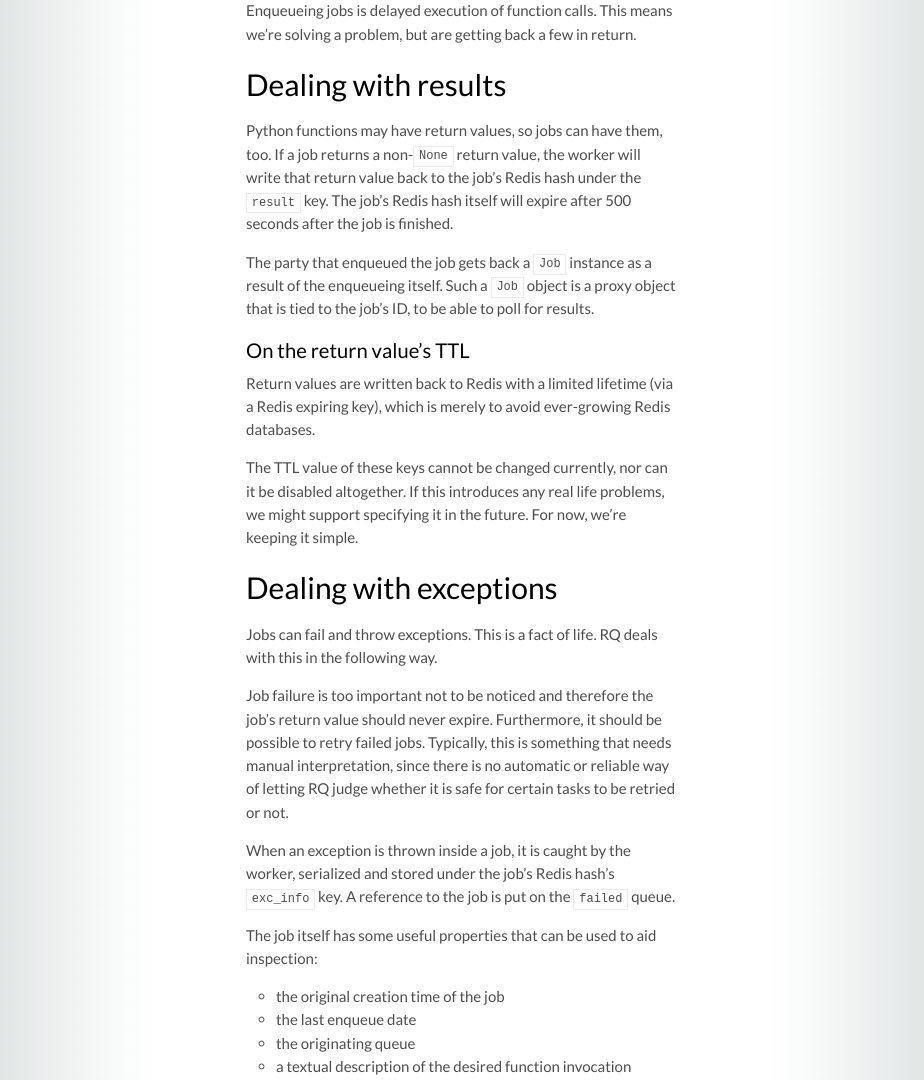
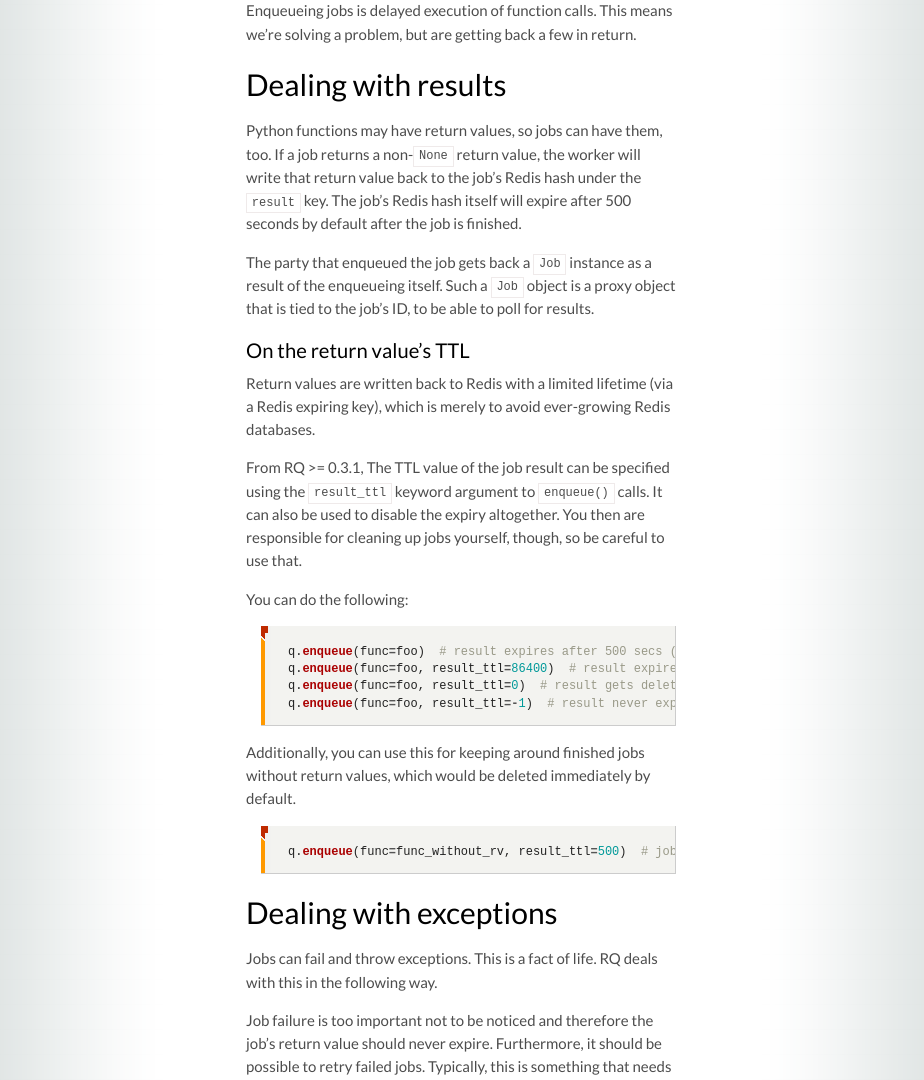
Before and after one commit to rq/rq, a Jekyll site: the page built from docs/results.md, in a window 1280 px wide and 1400 px high. Shown: the part 320-1400 px from the top of the window, without its empty margins (179-1103 px from the left). Built offline with Jekyll 4.4.1, drawn with Linux system fonts in a browser that asks for light colours; some web fonts are replaced; Markdown is read by kramdown in place of the engine named in the settings.

Commit message:
Document the new expiry behaviour.

```diff
--- a/docs/results.md
+++ b/docs/results.md
@@ -12,7 +12,7 @@ solving a problem, but are getting back a few in return.
 Python functions may have return values, so jobs can have them, too.  If a job
 returns a non-`None` return value, the worker will write that return value back
 to the job's Redis hash under the `result` key.  The job's Redis hash itself
-will expire after 500 seconds after the job is finished.
+will expire after 500 seconds by default after the job is finished.
 
 The party that enqueued the job gets back a `Job` instance as a result of the
 enqueueing itself.  Such a `Job` object is a proxy object that is tied to the
@@ -24,9 +24,26 @@ job's ID, to be able to poll for results.
 Return values are written back to Redis with a limited lifetime (via a Redis
 expiring key), which is merely to avoid ever-growing Redis databases.
 
-The TTL value of these keys cannot be changed currently, nor can it be disabled
-altogether.  If this introduces any real life problems, we might support
-specifying it in the future.  For now, we're keeping it simple.
+From RQ >= 0.3.1, The TTL value of the job result can be specified using the
+`result_ttl` keyword argument to `enqueue()` calls.  It can also be used to
+disable the expiry altogether.  You then are responsible for cleaning up jobs
+yourself, though, so be careful to use that.
+
+You can do the following:
+
+{% highlight python %}
+q.enqueue(func=foo)  # result expires after 500 secs (the default)
+q.enqueue(func=foo, result_ttl=86400)  # result expires after 1 day
+q.enqueue(func=foo, result_ttl=0)  # result gets deleted immediately
+q.enqueue(func=foo, result_ttl=-1)  # result never expires--you should delete jobs manually
+{% endhighlight %}
+
+Additionally, you can use this for keeping around finished jobs without return
+values, which would be deleted immediately by default.
+
+{% highlight python %}
+q.enqueue(func=func_without_rv, result_ttl=500)  # job kept explicitly
+{% endhighlight %}
 
 
 ## Dealing with exceptions
```
